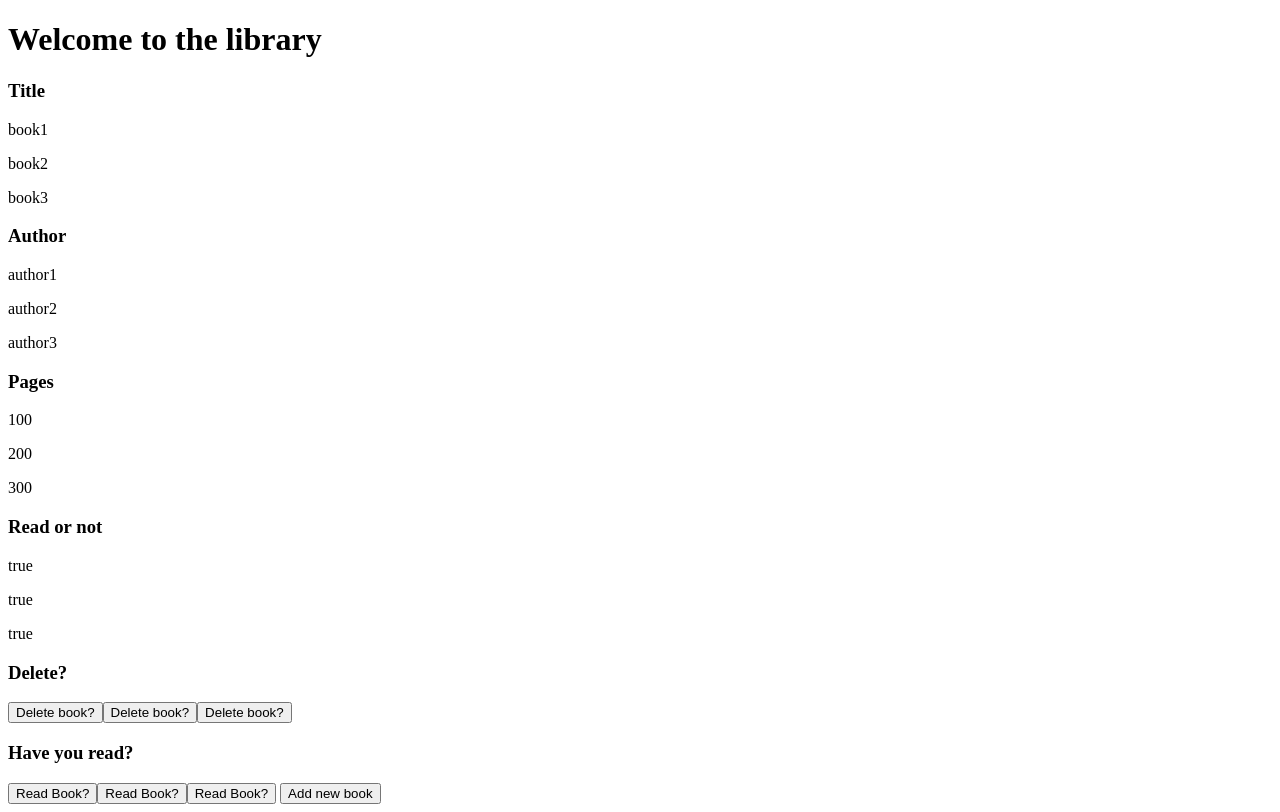
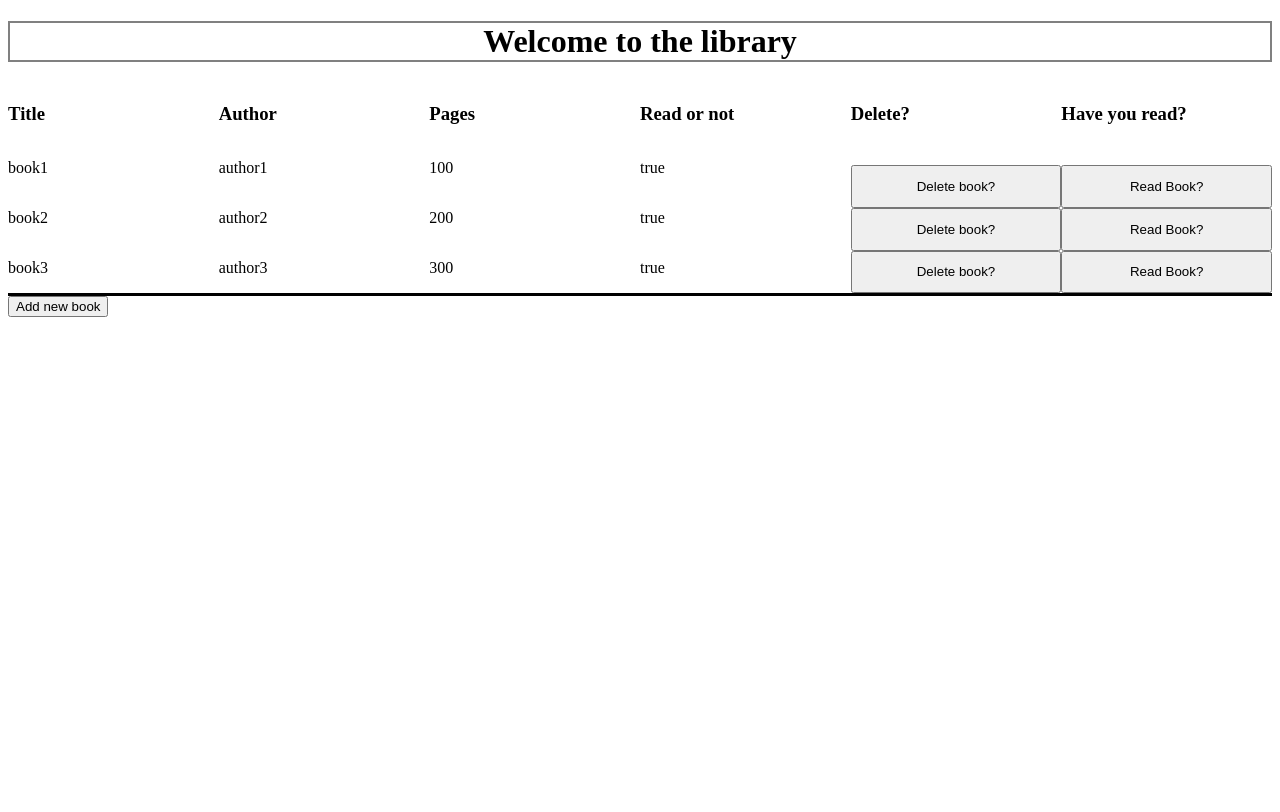
Before and after one commit to umich2020/javascript_library, a plain HTML site: page index.html in a window 1280 px wide. Drawn offline with Linux system fonts and the light colour scheme.

Commit message:
finished basic requirement, css not doing

```diff
--- a/index.html
+++ b/index.html
@@ -5,6 +5,7 @@
     <meta name="viewport" content="width=device-width, initial-scale=1.0">
     <title>Javascript Library</title>
     <script src="library.js" defer></script>
+    <link rel="stylesheet" href="styles.css">
 </head>
 <body>
     <h1>Welcome to the library</h1>
--- /dev/null
+++ b/styles.css
@@ -0,0 +1,16 @@
+h1 {
+    border: grey solid 2px;
+    text-align: center;
+}
+contents {
+    display: grid;
+    grid-template-columns: 1fr 1fr 1fr 1fr 1fr 1fr;
+}
+contents > * {
+    display: grid;
+    grid-template-rows: inherit;
+    border-bottom: black 3px solid;
+}
+remove > h3, toggle > h3 {
+    height: 22px;
+}
```
